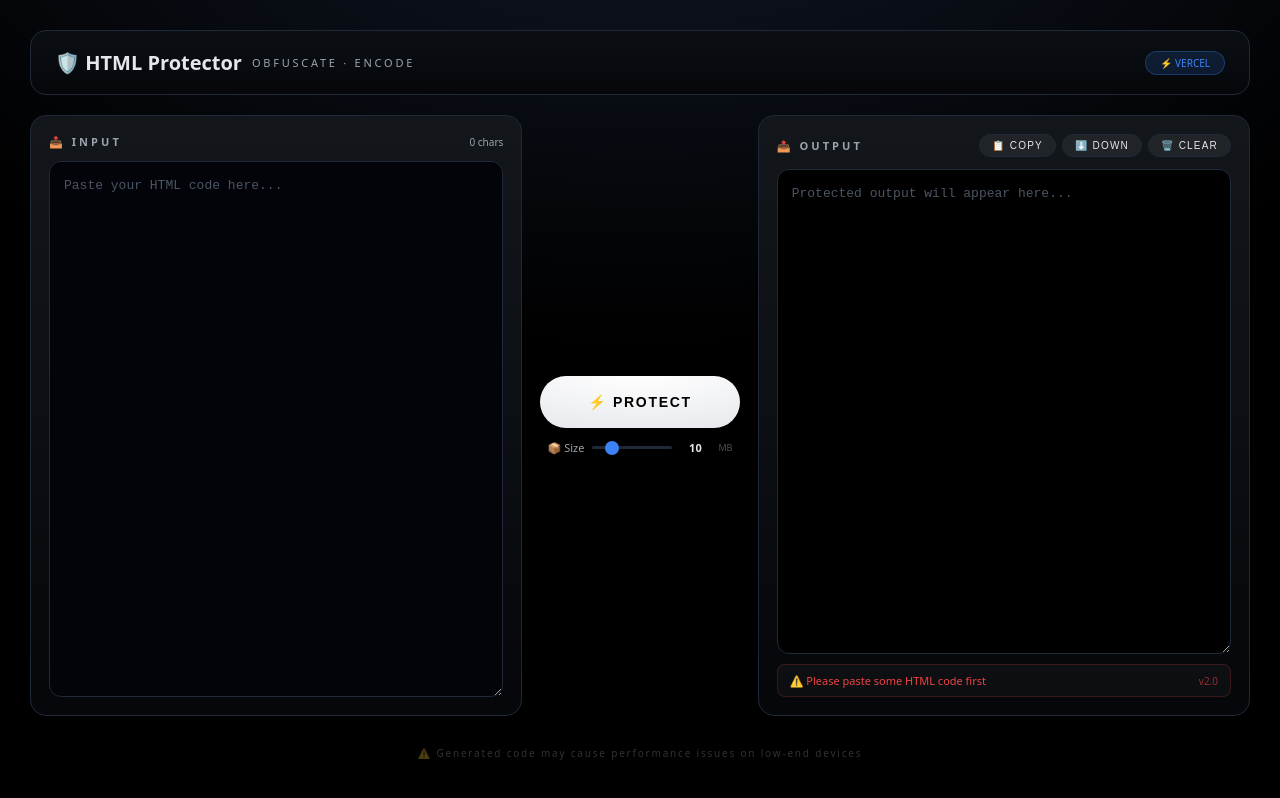
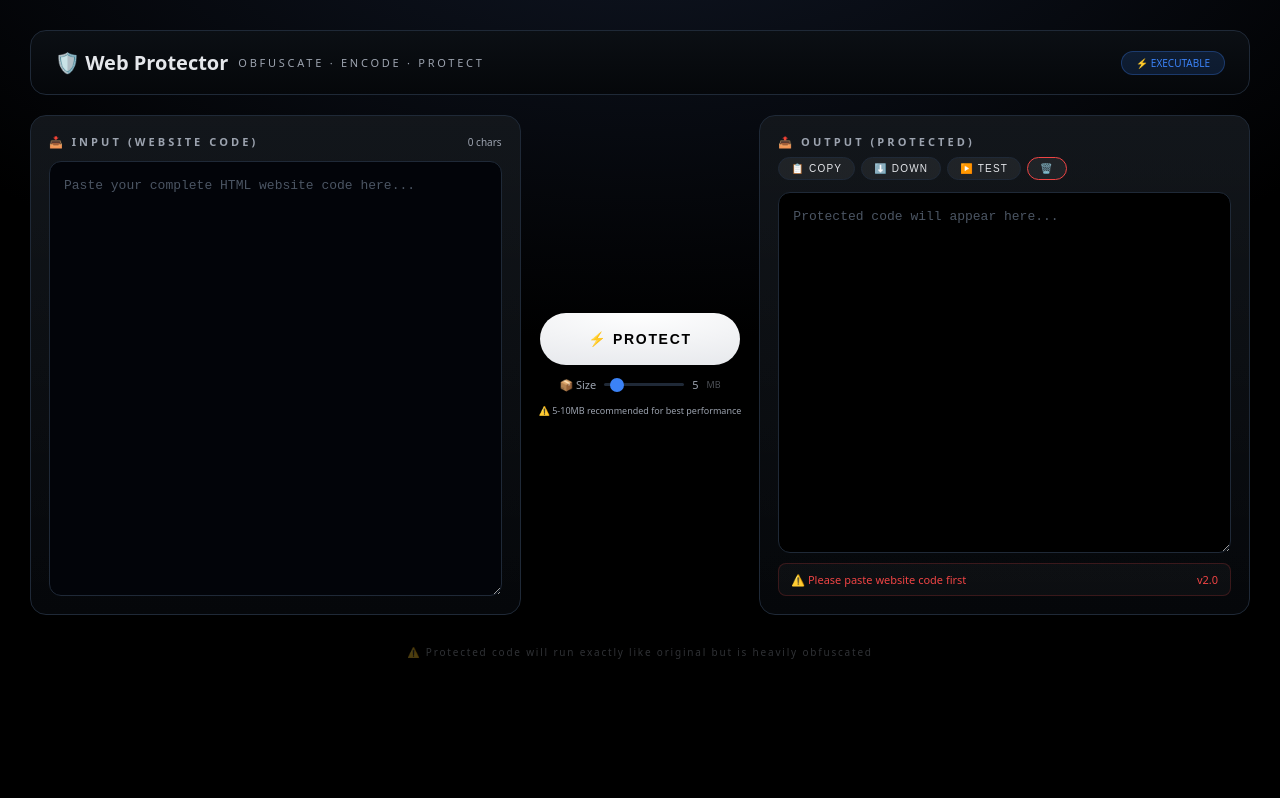
Before and after one commit to painxtg/SaleHub, a website: page html-protector/public/index.html in a window 1280 px wide. Both pictures are taken after a click on the button "⚡ PROTECT". Drawn offline with Linux system fonts and the light colour scheme.

Commit message:
Update index.html

```diff
--- a/html-protector/public/index.html
+++ b/html-protector/public/index.html
@@ -3,13 +3,12 @@
 <head>
 <meta charset="UTF-8">
 <meta name="viewport" content="width=device-width, initial-scale=1">
-<title>HTML Protector • Obfuscate Tool</title>
+<title>Web Protector • Obfuscate Tool</title>
 
 <style>
 :root{
   --bg:#000;
   --panel:#0b0f14;
-  --panel-2:#05070a;
   --border:#1f2937;
   --text:#e5e7eb;
   --muted:#9ca3af;
@@ -22,15 +21,13 @@
 
 body{
   min-height:100vh;
-  background:radial-gradient(900px 500px at 50% -20%, #111827, transparent), var(--bg);
+  background:radial-gradient(900px 500px at 50% -20%, #111827, transparent), #000;
   color:var(--text);
   font-family: system-ui, -apple-system, sans-serif;
-  display:flex;
   padding:10px;
 }
 
 .app{
-  flex:1;
   max-width:1400px;
   margin:0 auto;
   padding:20px;
@@ -40,7 +37,6 @@ body{
 }
 
 .header{
-  position:relative;
   display:flex;
   justify-content:space-between;
   align-items:center;
@@ -73,7 +69,6 @@ body{
 }
 
 .main{
-  flex:1;
   display:grid;
   grid-template-columns:1fr auto 1fr;
   gap:18px;
@@ -82,16 +77,13 @@ body{
 
 .panel{
   background:linear-gradient(180deg,rgba(255,255,255,.03),transparent),
-             linear-gradient(180deg,var(--panel),var(--panel-2));
+             linear-gradient(180deg,#0b0f14,#05070a);
   border:1px solid var(--border);
   border-radius:16px;
   padding:18px;
   display:flex;
   flex-direction:column;
   transition:.3s;
-}
-.panel:hover{
-  border-color:#334155;
 }
 
 .panel-header{
@@ -116,7 +108,7 @@ body{
 }
 .textarea-wrapper textarea{
   flex:1;
-  min-height:200px;
+  min-height:300px;
   background:#020409;
   border:1px solid var(--border);
   border-radius:12px;
@@ -127,7 +119,6 @@ body{
   line-height:1.6;
   resize:vertical;
   outline:none;
-  transition:.25s;
   width:100%;
 }
 .textarea-wrapper textarea:focus{
@@ -138,7 +129,6 @@ body{
   color:#4b5563;
 }
 .textarea-wrapper textarea:read-only{
-  caret-color:transparent;
   background:#000;
 }
 
@@ -198,12 +188,6 @@ body{
   background:var(--blue);
   cursor:pointer;
 }
-.size-control .size-label{
-  min-width:30px;
-  text-align:center;
-  font-weight:600;
-  color:var(--text);
-}
 
 .out-actions{
   display:flex;
@@ -220,9 +204,6 @@ body{
   color:var(--text);
   cursor:pointer;
   transition:.25s;
-  display:flex;
-  align-items:center;
-  gap:5px;
   font-weight:500;
 }
 .out-actions button:hover{
@@ -238,9 +219,9 @@ body{
   border-color:var(--blue);
   color:var(--blue);
 }
-.out-actions .btn-clear:hover{
-  border-color:var(--red);
-  color:var(--red);
+.out-actions .btn-test:hover{
+  border-color:#f59e0b;
+  color:#f59e0b;
 }
 
 .status-bar{
@@ -257,7 +238,6 @@ body{
   gap:6px;
   min-height:32px;
   border:1px solid transparent;
-  transition:.3s;
 }
 .status-bar.success{
   border-color:rgba(16,185,129,.2);
@@ -270,15 +250,6 @@ body{
 .status-bar.info{
   border-color:rgba(59,130,246,.2);
   color:var(--blue);
-}
-.status-bar .status-left{
-  display:flex;
-  align-items:center;
-  gap:8px;
-}
-.status-bar .status-right{
-  font-size:10px;
-  opacity:.6;
 }
 
 .footer{
@@ -314,6 +285,9 @@ body{
   .header h1{
     font-size:17px;
   }
+  .textarea-wrapper textarea{
+    min-height:200px;
+  }
 }
 
 ::-webkit-scrollbar{
@@ -327,82 +301,71 @@ body{
   background:var(--border);
   border-radius:999px;
 }
-::-webkit-scrollbar-thumb:hover{
-  background:#4b5563;
-}
 </style>
 </head>
 
 <body>
 
 <div class="app">
-
   <div class="header">
-    <h1>
-      🛡️ HTML Protector
-      <span>OBFUSCATE · ENCODE</span>
-    </h1>
-    <div class="header-badge">⚡ VERCEL</div>
+    <h1>🛡️ Web Protector <span>OBFUSCATE · ENCODE · PROTECT</span></h1>
+    <div class="header-badge">⚡ EXECUTABLE</div>
   </div>
 
   <div class="main">
-
     <div class="panel">
       <div class="panel-header">
-        <h2>📥 INPUT</h2>
+        <h2>📥 INPUT (Website Code)</h2>
         <span id="inputCount" style="font-size:10px;color:var(--muted)">0 chars</span>
       </div>
       <div class="textarea-wrapper">
-        <textarea id="input" placeholder="Paste your HTML code here..."></textarea>
+        <textarea id="input" placeholder="Paste your complete HTML website code here..."></textarea>
       </div>
     </div>
 
     <div class="action-bar">
-      <button class="primary-btn" id="btn" onclick="encode()">
-        ⚡ PROTECT
-      </button>
-
+      <button class="primary-btn" id="btn" onclick="encode()">⚡ PROTECT</button>
       <div class="size-control">
         <span>📦 Size</span>
-        <input type="range" id="sizeSlider" min="1" max="50" value="10" step="1">
-        <span class="size-label" id="sizeLabel">10</span>
+        <input type="range" id="sizeSlider" min="1" max="50" value="5" step="1">
+        <span class="size-label" id="sizeLabel">5</span>
         <span style="font-size:9px;opacity:.5">MB</span>
+      </div>
+      <div style="font-size:9px;color:var(--muted);text-align:center">
+        ⚠️ 5-10MB recommended for best performance
       </div>
     </div>
 
     <div class="panel">
       <div class="panel-header">
-        <h2>📤 OUTPUT</h2>
+        <h2>📤 OUTPUT (Protected)</h2>
         <div class="out-actions">
           <button class="btn-copy" onclick="copyOutput()">📋 COPY</button>
           <button class="btn-download" onclick="downloadOutput()">⬇️ DOWN</button>
-          <button class="btn-clear" onclick="clearOutput()">🗑️ CLEAR</button>
+          <button class="btn-test" onclick="testOutput()">▶️ TEST</button>
+          <button onclick="clearOutput()" style="border-color:var(--red);color:var(--red)">🗑️</button>
         </div>
       </div>
       <div class="textarea-wrapper">
-        <textarea id="output" readonly placeholder="Protected output will appear here..."></textarea>
+        <textarea id="output" readonly placeholder="Protected code will appear here..."></textarea>
       </div>
       <div class="status-bar" id="status">
         <span class="status-left">💡 Ready</span>
         <span class="status-right">v2.0</span>
       </div>
     </div>
-
   </div>
 
-  <div class="footer">⚠️ Generated code may cause performance issues on low-end devices</div>
-
+  <div class="footer">⚠️ Protected code will run exactly like original but is heavily obfuscated</div>
 </div>
 
 <script>
-// ======== API URL (Vercel) ========
-// Vercel-এ ডিপ্লয় করলে এই URL দিন
-const API_URL = '/api/encode';  // লোকালি বা Vercel-এ উভয়ই কাজ করবে
+// ======== API URL ========
+const API_URL = '/api/encode';
 
 // ======== SIZE CONTROL ========
 const slider = document.getElementById('sizeSlider');
 const sizeLabel = document.getElementById('sizeLabel');
-
 slider.addEventListener('input', function() {
   sizeLabel.textContent = this.value;
 });
@@ -412,7 +375,7 @@ document.getElementById('input').addEventListener('input', function() {
   document.getElementById('inputCount').textContent = this.value.length + ' chars';
 });
 
-// ======== ENCODE FUNCTION ========
+// ======== ENCODE ========
 async function encode() {
   const btn = document.getElementById('btn');
   const input = document.getElementById('input').value.trim();
@@ -421,13 +384,13 @@ async function encode() {
   const size = parseInt(document.getElementById('sizeSlider').value);
 
   if (!input) {
-    setStatus('⚠️ Please paste some HTML code first', 'error');
+    setStatus('⚠️ Please paste website code first', 'error');
     return;
   }
 
   btn.innerHTML = '⏳ PROCESSING...';
   btn.disabled = true;
-  setStatus('⏳ Sending to server...', 'info');
+  setStatus('⏳ Encoding... This may take a few seconds', 'info');
 
   try {
     const res = await fetch(API_URL, {
@@ -441,28 +404,38 @@ async function encode() {
     if (data.success) {
       out.value = data.result;
       setStatus(
-        `✅ ${data.stats.increasedBy} larger | ${data.stats.originalSize} → ${data.stats.newSize} bytes (${data.stats.sizeInMB} MB)`,
+        `✅ Success! ${data.stats.increasedBy} larger | ${data.stats.sizeInMB} MB | Ready to use`,
         'success'
       );
     } else {
-      setStatus('❌ Error: ' + (data.error || 'Unknown error'), 'error');
+      setStatus('❌ Error: ' + (data.error || 'Unknown'), 'error');
     }
 
   } catch(e) {
     setStatus('❌ Server error: ' + e.message, 'error');
-    console.error('Error:', e);
+    console.error(e);
   }
 
   btn.innerHTML = '⚡ PROTECT';
   btn.disabled = false;
 }
 
-// ======== STATUS HELPER ========
-function setStatus(message, type = 'info') {
-  const status = document.getElementById('status');
-  const statusLeft = status.querySelector('.status-left');
-  status.className = 'status-bar ' + type;
-  statusLeft.textContent = message;
+// ======== TEST OUTPUT ========
+function testOutput() {
+  const code = document.getElementById('output').value;
+  if (!code) {
+    setStatus('⚠️ No code to test', 'error');
+    return;
+  }
+
+  try {
+    const win = window.open('', '_blank');
+    win.document.write(code);
+    win.document.close();
+    setStatus('✅ Test window opened! Check the new tab', 'success');
+  } catch(e) {
+    setStatus('❌ Test failed: ' + e.message, 'error');
+  }
 }
 
 // ======== COPY ========
@@ -476,8 +449,7 @@ function copyOutput() {
   navigator.clipboard?.writeText(out.value).catch(() => {
     document.execCommand('copy');
   });
-  out.blur();
-  setStatus('📋 Copied to clipboard!', 'success');
+  setStatus('📋 Copied!', 'success');
 }
 
 // ======== DOWNLOAD ========
@@ -488,14 +460,11 @@ function downloadOutput() {
     return;
   }
   const blob = new Blob([content], { type: 'text/html;charset=utf-8' });
-  const url = URL.createObjectURL(blob);
   const a = document.createElement('a');
-  a.href = url;
+  a.href = URL.createObjectURL(blob);
   a.download = 'protected_' + Date.now() + '.html';
-  document.body.appendChild(a);
   a.click();
-  document.body.removeChild(a);
-  setTimeout(() => URL.revokeObjectURL(url), 10000);
+  URL.revokeObjectURL(a.href);
   setStatus('📥 Downloaded!', 'success');
 }
 
@@ -504,6 +473,23 @@ function clearOutput() {
   document.getElementById('output').value = '';
   setStatus('🗑️ Cleared', 'info');
 }
+
+// ======== STATUS ========
+function setStatus(message, type = 'info') {
+  const status = document.getElementById('status');
+  status.className = 'status-bar ' + type;
+  status.querySelector('.status-left').textContent = message;
+}
+
+// ======== KEYBOARD ========
+document.addEventListener('keydown', function(e) {
+  if ((e.ctrlKey || e.metaKey) && e.key === 'Enter') {
+    e.preventDefault();
+    encode();
+  }
+});
+
+console.log('🛡️ Web Protector v2.0 loaded');
 </script>
 
 </body>
```
